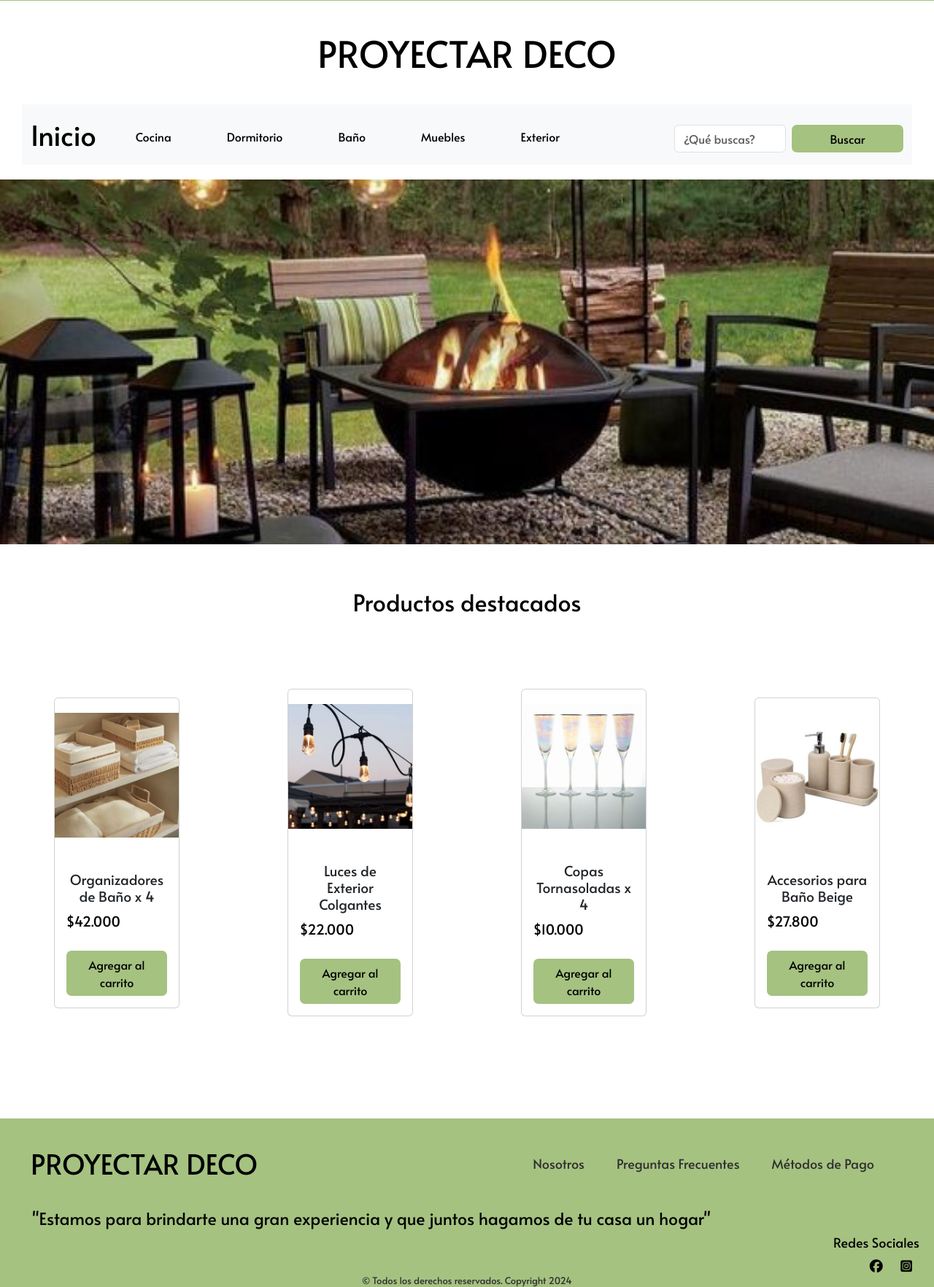
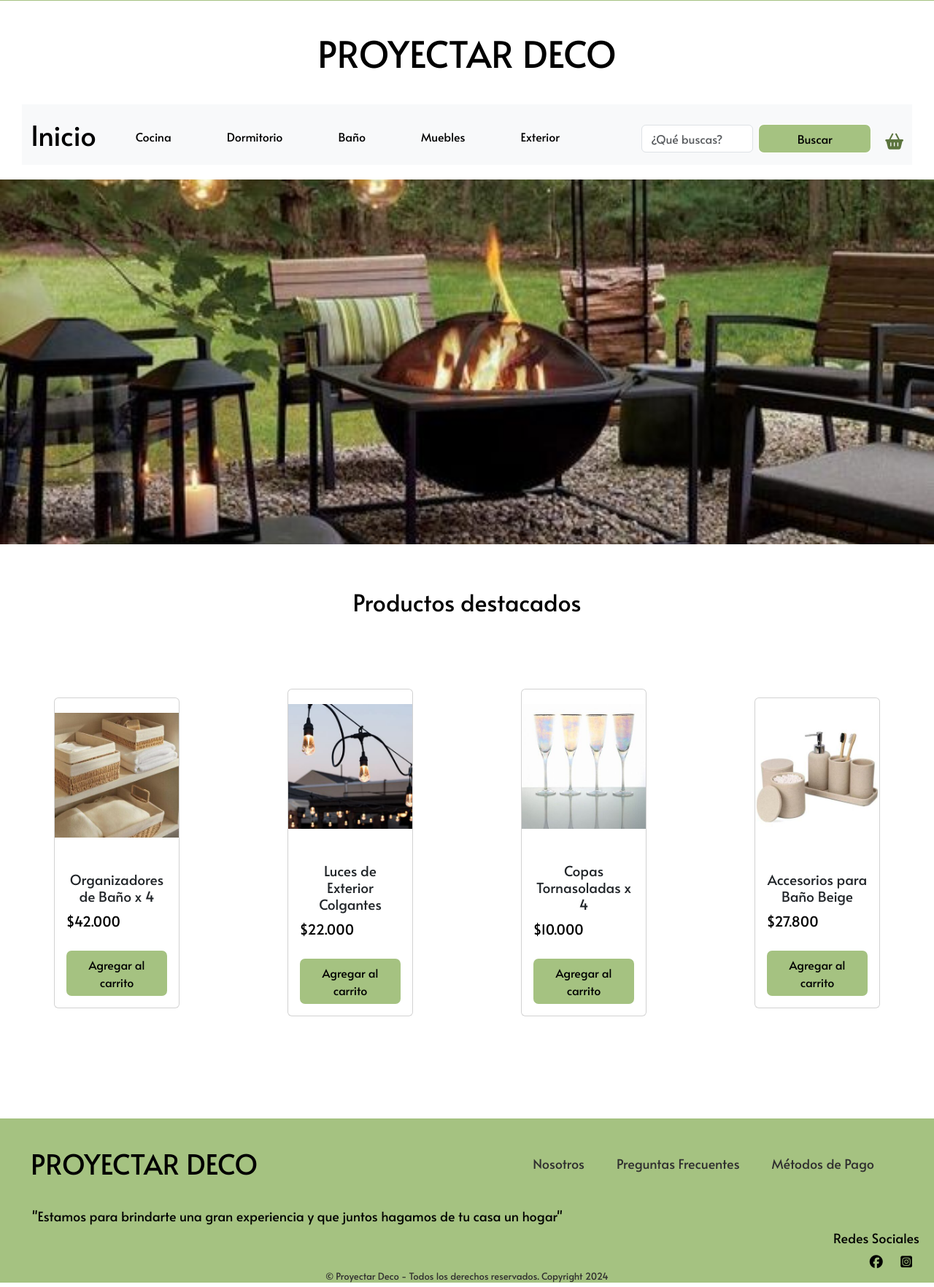
Before and after one commit to Camila565/proyectardeco, a website: page index.html in a window 1280 px wide. Shown: the part 59-1823 px from the top of the page at 73% size. Drawn offline with nearby package versions, Linux system fonts and the light colour scheme.

Commit message:
Agregado de icono carrito de compras a todas las páginas

```diff
--- a/index.html
+++ b/index.html
@@ -65,6 +65,7 @@
                 <form class="d-flex">
                 <input class="form-control me-2" type="search" placeholder="¿Qué buscas?" aria-label="Search">
                 <button class="btn btn-primary" type="button">Buscar</button>
+                <a href="#" target="_blank"><i class="fa-solid fa-basket-shopping"></i></a>
                 </form>
             </div>
             </div>
@@ -145,7 +146,7 @@
             <a href="https://www.instagram.com/" target="_blank"><i class="fa-brands fa-square-instagram"></i></a>
         </div>
 
-        <h4 class="copy">&copy; Todos los derechos reservados. Copyright 2024</h4>
+        <h4 class="copy">&copy; Proyectar Deco - Todos los derechos reservados. Copyright 2024</h4>
 
     </footer>
 
--- a/sass/presets/_footer.scss
+++ b/sass/presets/_footer.scss
@@ -27,7 +27,7 @@ $color-nav-link: rgb(48, 47, 47);
 
 .resumen , .parrafo {
     text-align: left;
-    font-size: larger;
+    font-size: 18px;
     margin-left: 22px;
 }
 
--- a/sass/presets/_header_nav.scss
+++ b/sass/presets/_header_nav.scss
@@ -2,6 +2,7 @@
 
 $color-primario: #A5C281;
 $color-fuente: black;
+$color-icon: #5b743e;
 
 .top-bar {
     flex-direction: column;
@@ -15,6 +16,13 @@ $color-fuente: black;
 #body p {
     text-align: center;
     font-size: medium;
+}
+
+.fa-solid {
+    margin-left: 20px;
+    margin-top: 22px;
+    font-size: 22px;
+    color: $color-icon;
 }
 
 #header h1 {
--- a/sass/presets/_variables.scss
+++ b/sass/presets/_variables.scss
@@ -8,3 +8,4 @@ $color-primario: #A5C281;
 
 $color-nav-link: rgb(48, 47, 47);
 $color-fuente: black;
+$color-icon: #5b743e;
```
Also changed, not shown: pages/bano.html (+3 -2 lines), pages/cocina.html (+2 -1 lines), pages/dormitorio.html (+2 -1 lines), pages/exterior.html (+2 -1 lines), pages/inicio.html (+4 -3 lines), pages/metodosdepago.html (+2 -1 lines), pages/muebles.html (+2 -1 lines), pages/nosotros.html (+2 -1 lines), pages/preguntasfrecuentes.html (+2 -1 lines), css/style.css, 1 other file.
